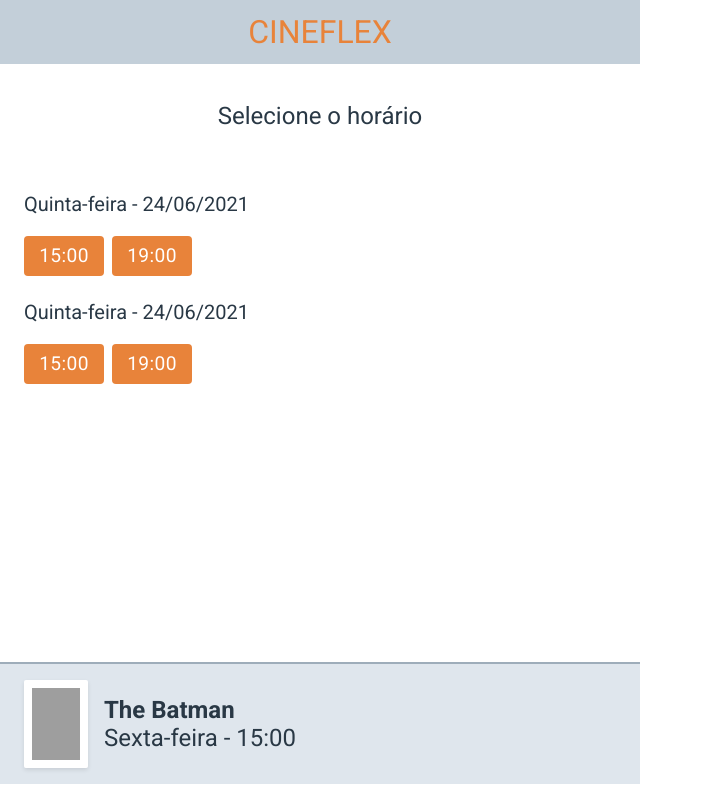
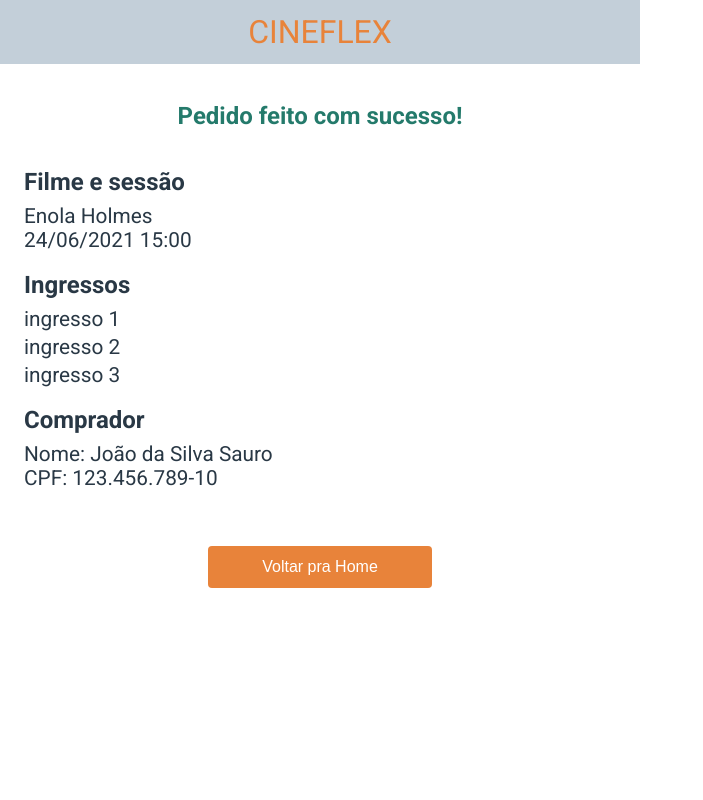
Before and after one commit to saulo775/CineFlex, a React (Create React App) app: page / in a window 1280 px wide. Shown: the whole page, without its empty margins (0-703 px from the left). Built offline with nearby package versions, Linux system fonts and the light colour scheme; grey boxes are pictures that could not be loaded.

Commit message:
FEAT - Layout da tela de Sucesso

```diff
--- a/src/App.js
+++ b/src/App.js
@@ -2,16 +2,17 @@ import { Header } from "./components/Header";
 import { Home } from "./pages/Home";
 import { Seats } from "./pages/Seats";
 import { Session } from "./pages/Session";
+import { Success } from "./pages/Success";
 
 function App() {
   return (
     <>
-      <Header/>
+      <Success/>
       {/*
+      <Session/>
       <Seats/>
       <Home/>
     */}
-    <Session/>
 
     </>
 
--- a/src/components/ButtonForm/style.js
+++ b/src/components/ButtonForm/style.js
@@ -10,6 +10,7 @@ export const Container = styled.button`
     width: 14rem;
     background-color: var(--primary);
     border: none;
+    border-radius: 0.25rem;
     margin: 3.5rem auto 2rem;
     padding: 0.75rem 0;
 `;
--- a/src/components/Header/style.js
+++ b/src/components/Header/style.js
@@ -5,7 +5,7 @@ export const Container = styled.header`
     align-items: center;
     justify-content: center;
     max-width: 40rem;
-    height: 4rem;
+    min-height: 4rem;
     background-color: var(--header);
     z-index: 5;
     position: sticky;
--- a/src/components/Title/index.jsx
+++ b/src/components/Title/index.jsx
@@ -4,7 +4,7 @@ import { Container } from "./style";
 export function Title(props) {
     return (
         <Container>
-            <p className="destak">{props.text}</p>
+            <p className={`destak ${props.success}`}>{props.text}</p>
         </Container>
     )
 }
--- a/src/components/Title/style.js
+++ b/src/components/Title/style.js
@@ -5,7 +5,7 @@ export const Container = styled.header`
     align-items: center;
     justify-content: center;
     max-width: 40rem;
-    height: 6.5rem;
+    min-height: 6.5rem;
 
     p{
         font-size: 1.5rem;
@@ -13,4 +13,11 @@ export const Container = styled.header`
         letter-spacing: 4%;
         color: var(--text-black);
     }
+
+    p.success {
+        color: #247A6B;
+        font-size: 1.5rem;
+        font-weight: 700;
+        text-align: center;
+    }
 `;
--- a/src/pages/Seats/index.jsx
+++ b/src/pages/Seats/index.jsx
@@ -1,5 +1,6 @@
 import React from "react";
 
+import { Header } from "../../components/Header";
 import { Title } from "../../components/Title";
 import { Footer } from "../../components/Footer";
 import { Seat } from "../../components/Seat";
@@ -15,8 +16,8 @@ import {
 
 export function Seats() {
     return (
-        <>
         <Container>
+            <Header/>
             <Content>
                 <Title text={"Selecione o(s) assento(s)"}/>
                 <SeatsContainer>
@@ -65,6 +66,5 @@ export function Seats() {
             </Content>
             <Footer url_select_movie={"https://m.media-amazon.com/images/I/81ugxFdBZBL._AC_SY550_.jpg"}/>
         </Container>
-        </>
     )
 }
--- a/src/pages/Session/index.jsx
+++ b/src/pages/Session/index.jsx
@@ -10,11 +10,12 @@ import {
     Day,
     Hour
 } from "./style";
+import { Header } from "../../components/Header";
 
 export function Session() {
     return(
-        <>
         <Container>
+            <Header/>
             <Title text={"Selecione o horário"}/>
             <Content>
                 <DateSession>
@@ -35,6 +36,6 @@ export function Session() {
             </Content>
             <Footer url_select_movie={"https://encrypted-tbn2.gstatic.com/images?q=tbn:ANd9GcQt8yNufq2Jp9-D4BrCYYW5Y_jm8HXRE6NDczXQbTjV-5DMBS4o"}/>
         </Container>
-        </>
+
     )
 }
--- /dev/null
+++ b/src/pages/Success/index.jsx
@@ -0,0 +1,42 @@
+import React from "react";
+import { Title } from "../../components/Title";
+import { ButtonForm } from "../../components/ButtonForm";
+import { Footer } from "../../components/Footer";
+import { Header } from "../../components/Header";
+
+
+import {
+    Container,
+    Content
+} from "./style";
+
+export function Success() {
+    return(
+        <Container>
+            <Header/>
+            <Title text={"Pedido feito com sucesso!"} success={"success"}/>
+            <Content>
+                <div>
+                    <h3>Filme e sessão</h3>
+                    <p>Enola Holmes <br/>24/06/2021 15:00</p>
+                </div>
+                <div>
+                    <h3>Ingressos</h3>
+                    <p>ingresso 1</p>
+                    <p>ingresso 2</p>
+                    <p>ingresso 3</p>
+                </div>
+                <div>
+                    <h3>Comprador</h3>
+                    <p>
+                        Nome: João da Silva Sauro <br/>
+                        CPF: 123.456.789-10
+                    </p>
+                </div>
+
+            </Content>
+            <ButtonForm title="Voltar pra Home"/>
+        </Container>
+
+    )
+}
--- /dev/null
+++ b/src/pages/Success/style.js
@@ -0,0 +1,33 @@
+import styled from "styled-components";
+
+export const Container = styled.section`
+    flex: 1;
+    display: flex;
+    flex-direction: column;
+    height: 100vh;
+    max-width: 40rem;
+    overflow-y: scroll;
+`;
+
+
+export const Content = styled.div`
+    display: flex;
+    flex-direction: column;
+    gap: 1.2rem;
+    padding: 0 1.5rem;
+
+    h3 {
+        font-size: 1.5rem;
+        font-weight: 700;
+        margin-bottom: 0.5rem;
+    }
+
+    p {
+        font-size: 1.3rem;
+        font-weight: 400;
+    }
+
+    p + p {
+        margin-top: 0.25rem;
+    }
+`;
```
Lines whose indentation alone changed are shown as unchanged.
